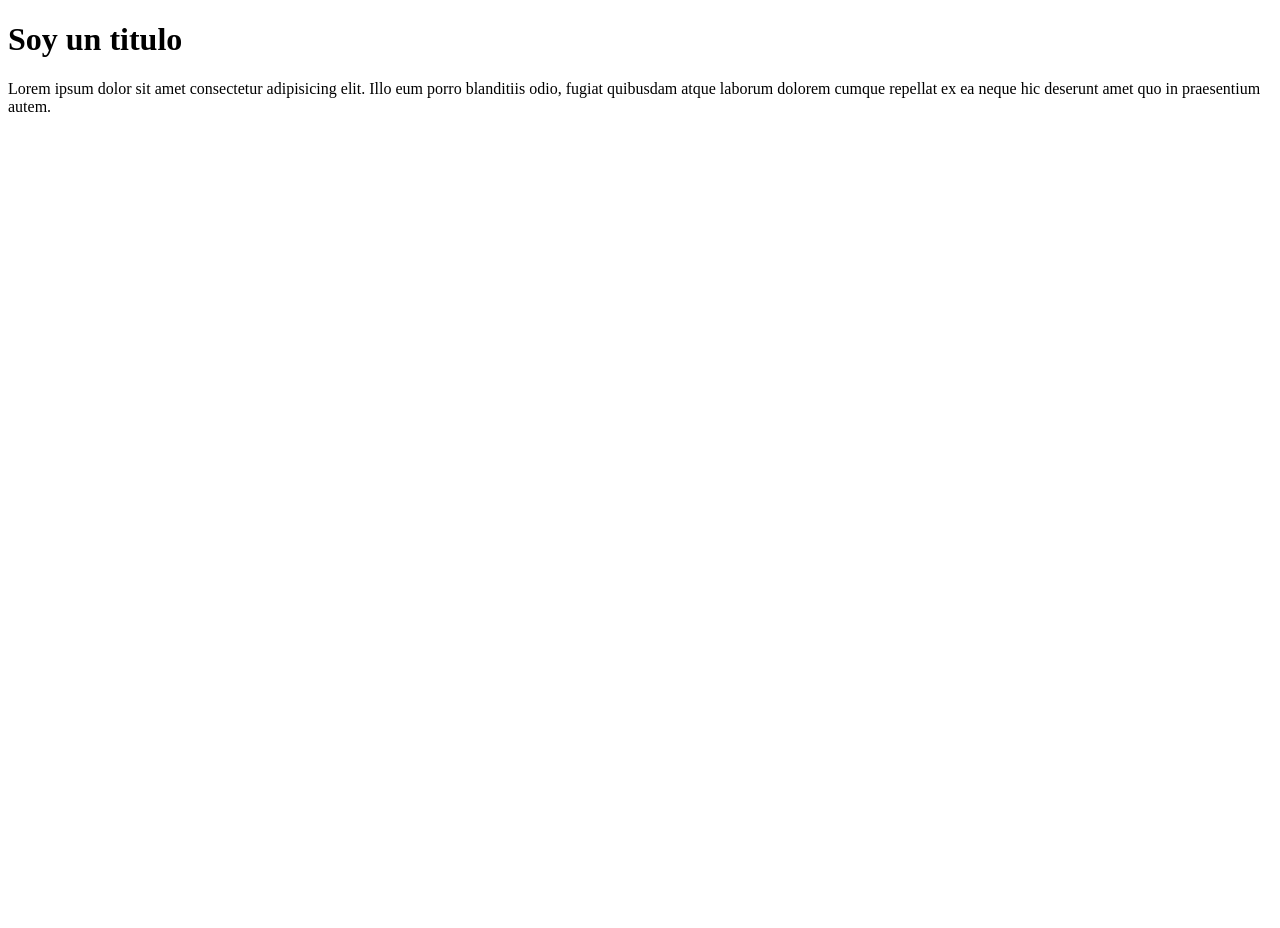
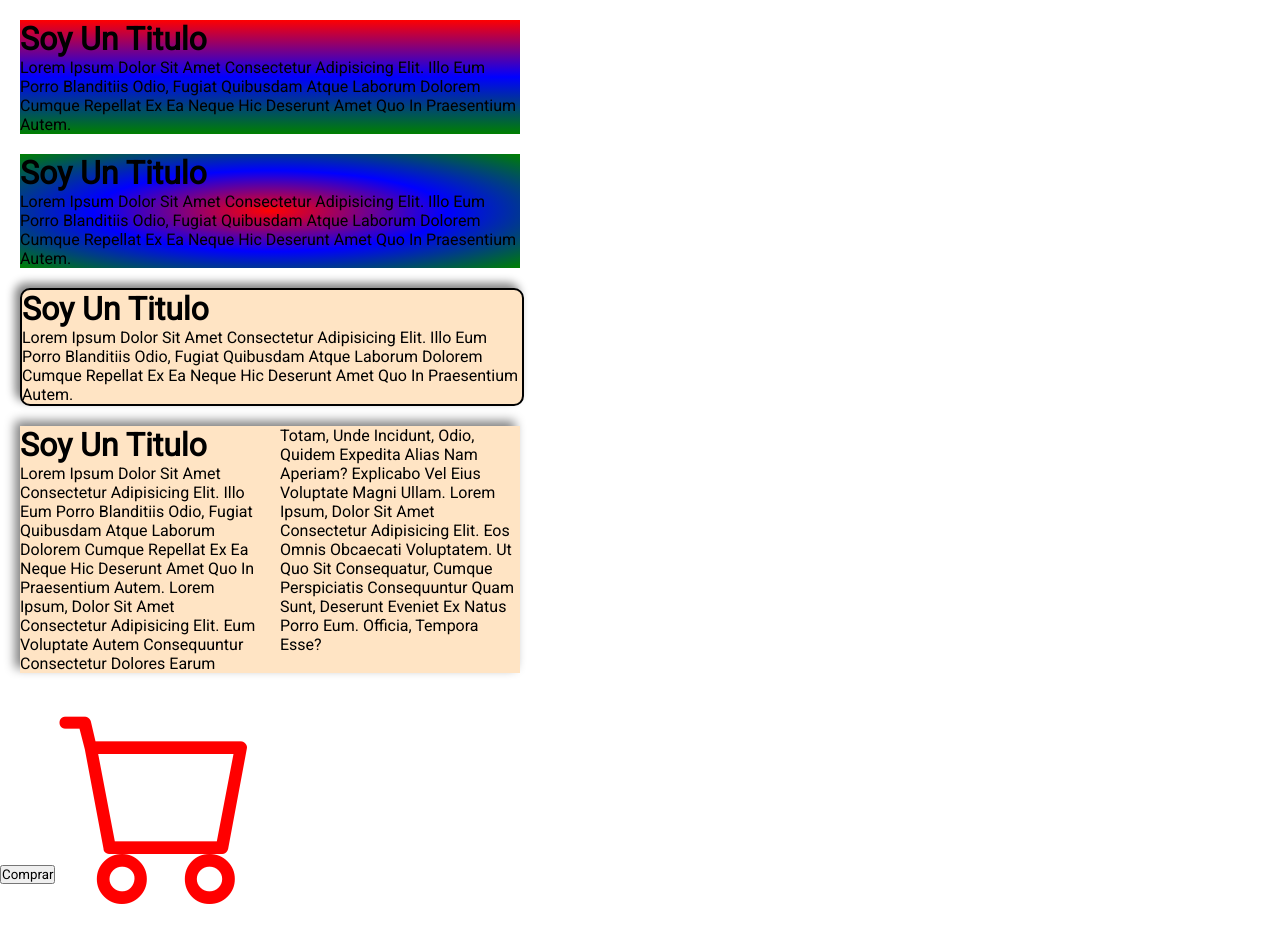
Before and after one commit to Artdash93/Project42, a plain HTML site: page index.html in a window 1280 px wide. Before the commit the page ends 800 px from the top, so only its background shows below. Drawn offline with nearby package versions, Linux system fonts and the light colour scheme.

Commit message:
jugando con ccs

```diff
--- a/css/estilo.css
+++ b/css/estilo.css
@@ -0,0 +1,41 @@
+* {
+  margin: 0;
+  padding: 0;
+  font-family: "Roboto", sans-serif;
+  text-transform: capitalize;
+}
+
+.container1 {
+  width: 500px;
+  background: linear-gradient(red, blue, green);
+  margin: 20px;
+}
+
+.container2 {
+  width: 500px;
+  background: radial-gradient(red, blue, green);
+  margin: 20px;
+}
+
+.container3 {
+  margin: 20px;
+  width: 500px;
+  background-color: bisque;
+  box-shadow: -5px -5px 10px GRAY;
+  border: 2px solid black;
+  border-radius: 10px;
+}
+
+.container4 {
+  column-count: 2;
+  column-gap: 20px;
+  margin: 20px;
+  width: 500px;
+  background-color: bisque;
+  box-shadow: -5px -5px 10px GRAY;
+}
+
+.carrito {
+  font-size: 200px;
+  color: red;
+}
--- a/index.html
+++ b/index.html
@@ -7,12 +7,43 @@
   <meta name="viewport" content="width=device-width, initial-scale=1.0">
   <title>ProyectoBA</title>
   <link rel="stylesheet" href="css/estilo.css">
+  <link rel="preconnect" href="https://fonts.googleapis.com">
+  <link rel="preconnect" href="https://fonts.gstatic.com" crossorigin>
+  <link href="https://fonts.googleapis.com/css2?family=Roboto&display=swap" rel="stylesheet">
+  <link rel="stylesheet" href="https://cdn.jsdelivr.net/npm/bootstrap-icons@1.10.4/font/bootstrap-icons.css">
+
+
 </head>
 
 <body>
+
+  <div . class="container1">
     <h1> Soy un titulo</h1>
     <p> Lorem ipsum dolor sit amet consectetur adipisicing elit. Illo eum porro blanditiis odio, fugiat quibusdam atque
       laborum dolorem cumque repellat ex ea neque hic deserunt amet quo in praesentium autem.</p>
+  </div>
+  <div . class="container2">
+    <h1> Soy un titulo</h1>
+    <p> Lorem ipsum dolor sit amet consectetur adipisicing elit. Illo eum porro blanditiis odio, fugiat quibusdam atque
+      laborum dolorem cumque repellat ex ea neque hic deserunt amet quo in praesentium autem.</p>
+  </div>
+  <div . class="container3">
+    <h1> Soy un titulo</h1>
+    <p> Lorem ipsum dolor sit amet consectetur adipisicing elit. Illo eum porro blanditiis odio, fugiat quibusdam atque
+      laborum dolorem cumque repellat ex ea neque hic deserunt amet quo in praesentium autem.</p>
+  </div>
+  <div . class="container4">
+    <h1> Soy un titulo</h1>
+    <p> Lorem ipsum dolor sit amet consectetur adipisicing elit. Illo eum porro blanditiis odio, fugiat quibusdam atque
+      laborum dolorem cumque repellat ex ea neque hic deserunt amet quo in praesentium autem. Lorem ipsum, dolor sit
+      amet consectetur adipisicing elit. Eum voluptate autem consequuntur consectetur dolores earum totam, unde
+      incidunt, odio, quidem expedita alias nam aperiam? Explicabo vel eius voluptate magni ullam. Lorem ipsum, dolor
+      sit amet consectetur adipisicing elit. Eos omnis obcaecati voluptatem. Ut quo sit consequatur, cumque perspiciatis
+      consequuntur quam sunt, deserunt eveniet ex natus porro eum. Officia, tempora esse?</p>
+  </div>
+
+  <button>Comprar</button>
+  <i class="bi bi-cart carrito"></i>
 </body>
 
 </html>
```
Lines whose indentation alone changed are shown as unchanged.
